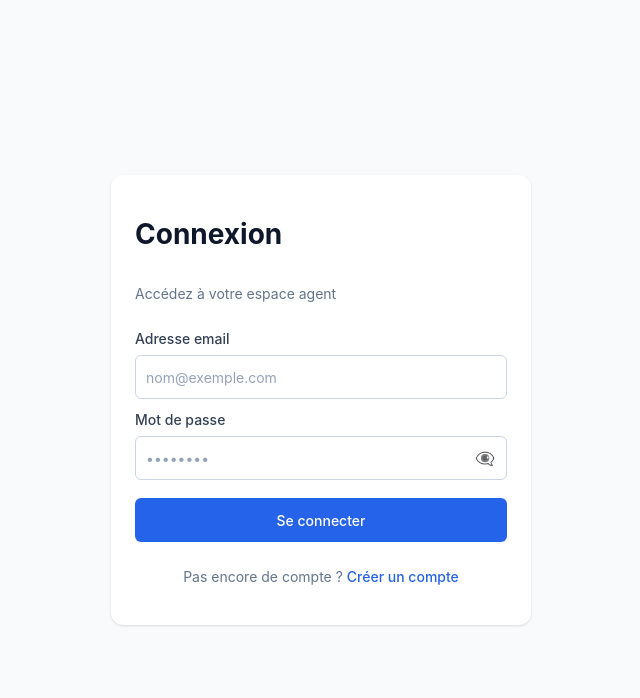
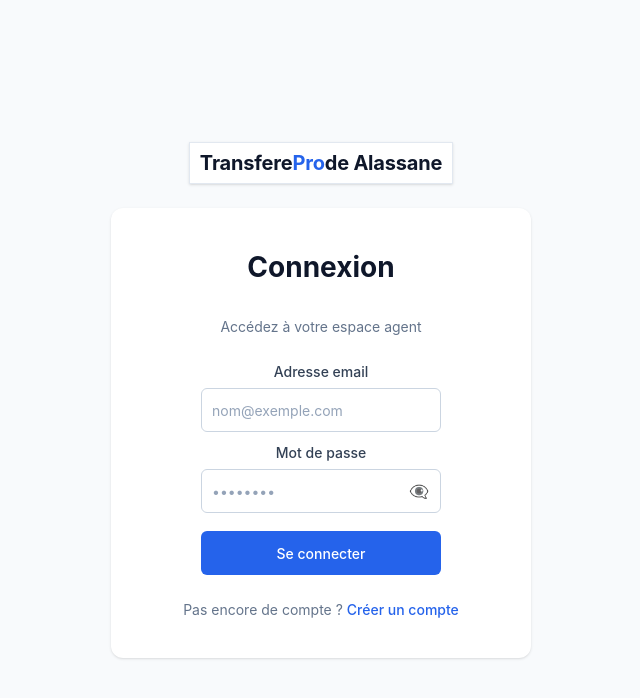
Before and after one commit to Alou66/transferePro_web, a React (Vite) app: page /login in a window 1280 px wide. Shown: the top 698 px of the page, without its empty margins (319-959 px from the left). Built offline with nearby package versions, Linux system fonts and the light colour scheme.

Commit message:
first commit2

```diff
--- a/src/features/auth/pages/LoginPage.css
+++ b/src/features/auth/pages/LoginPage.css
@@ -1,10 +1,56 @@
 .login-page {
   min-height: 100vh;
   display: flex;
+  flex-direction: column;
   align-items: center;
   justify-content: center;
   padding: var(--space-6) var(--space-4);
   background: var(--color-slate-50);
+  gap: var(--space-6);
+}
+
+.login-brand {
+  display: inline-flex;
+  align-items: center;
+  gap: var(--space-3);
+  padding: var(--space-3) var(--space-4);
+  background: white;
+  border: 1px solid var(--color-slate-200);
+  border-radius: var(--radius-full);
+  box-shadow: var(--shadow-card);
+
+}
+
+.login-brand-icon {
+  display: inline-flex;
+  align-items: center;
+  justify-content: center;
+  width: 2rem;
+  height: 2rem;
+  color: var(--color-primary);
+}
+
+.login-brand-icon svg {
+  width: 100%;
+  height: 100%;
+}
+
+.login-brand-text {
+  display: inline-flex;
+  align-items: baseline;
+  gap: 0;
+  font-size: var(--text-xl);
+  font-weight: 700;
+  letter-spacing: -0.01em;
+  line-height: 1.2;
+}
+
+.login-brand-name {
+  color: var(--color-dark);
+}
+
+.login-brand-pro {
+  color: var(--color-primary);
 }
 
 .login-card {
@@ -16,7 +62,9 @@
   max-width: 420px;
   display: flex;
   flex-direction: column;
+  align-items: center;
   gap: var(--space-5);
+  text-align: center;
 }
 
 .login-card h1 {
@@ -157,11 +205,16 @@
   .login-card h1 {
     font-size: var(--text-2xl);
   }
+
+  .login-brand-text {
+    font-size: var(--text-lg);
+  }
 }
 
 @media (min-width: 640px) {
   .login-page {
     padding: var(--space-8) var(--space-6);
+    gap: var(--space-8);
   }
 
   .login-card {
@@ -171,4 +224,8 @@
   .login-card h1 {
     font-size: var(--text-4xl);
   }
+
+  .login-brand-text {
+    font-size: var(--text-2xl);
+  }
 }
--- a/src/features/auth/pages/LoginPage.tsx
+++ b/src/features/auth/pages/LoginPage.tsx
@@ -34,6 +34,13 @@ export default function LoginPage() {
 
   return (
     <div className="login-page">
+      <div className="login-brand">
+        <span className="login-brand-text">
+          <span className="login-brand-name">Transfere</span>
+          <span className="login-brand-pro">Pro</span>
+          <span className="login-brand-description">de Alassane</span>
+        </span>
+      </div>
       <div className="login-card">
         <h1>Connexion</h1>
         <p className="login-subtitle">Accédez à votre espace agent</p>
```
